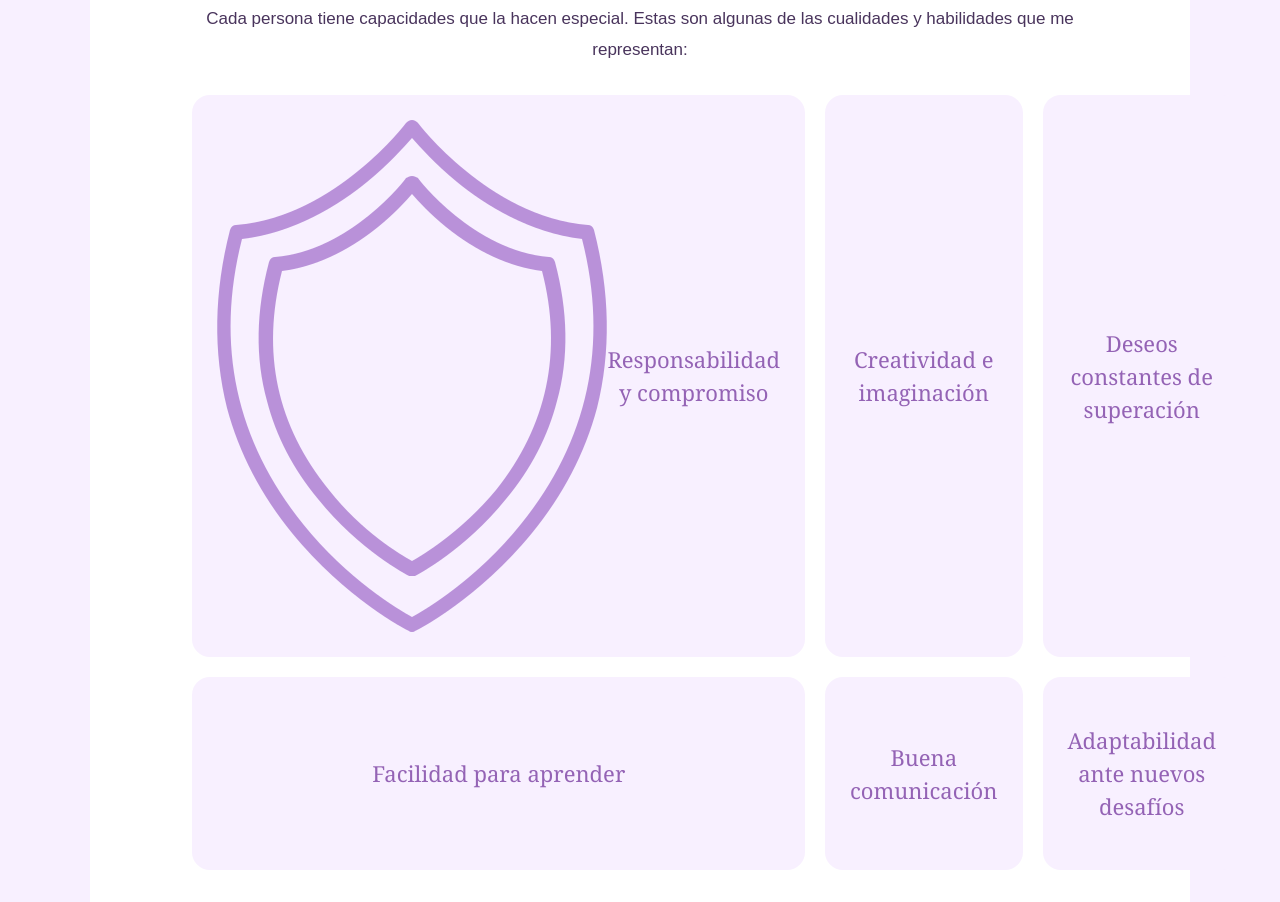
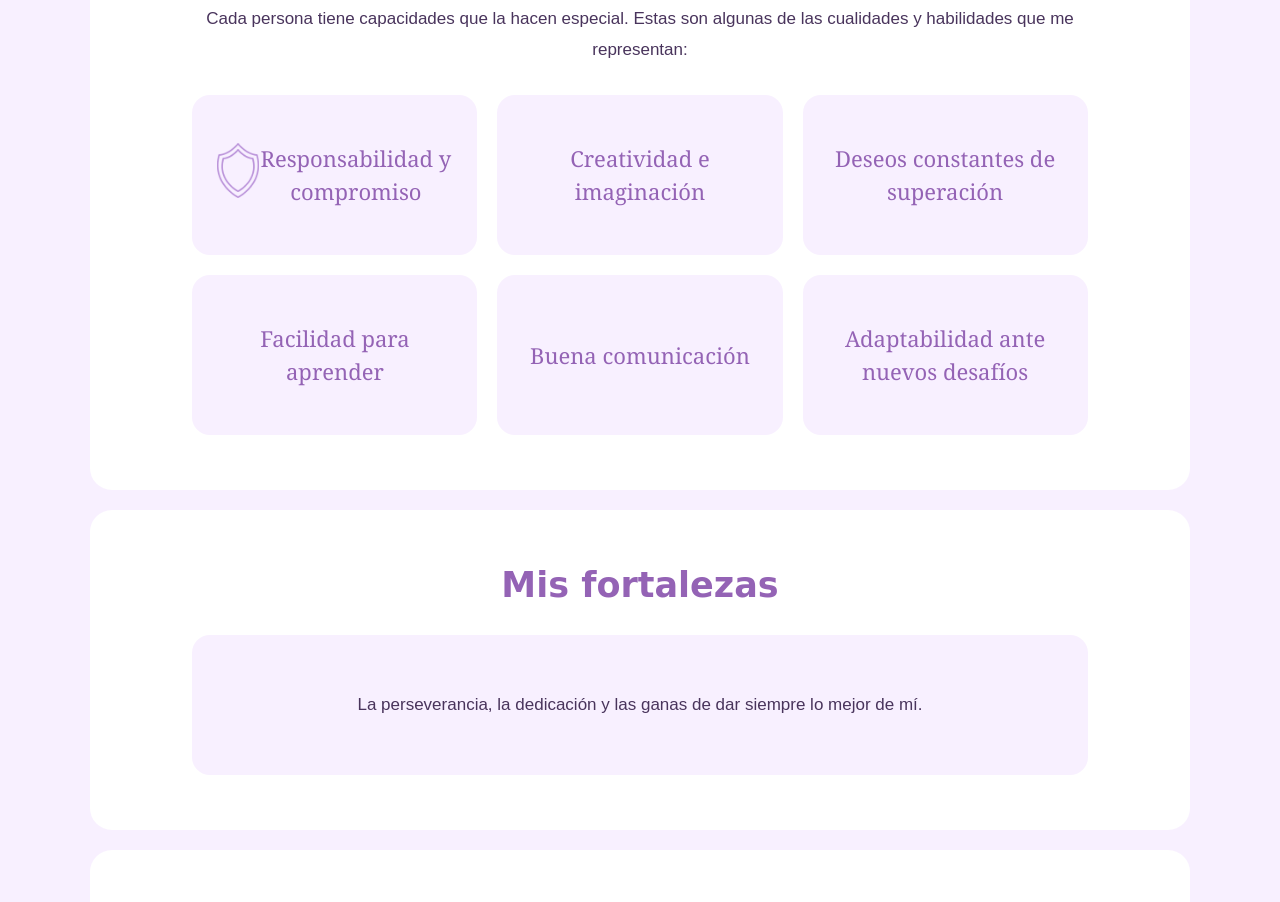
Before and after one commit to marbelym/Web-blog-new, a plain HTML site: page index.html in a window 1280 px wide. Shown: the part 1260-2162 px from the top of the page. Drawn offline with Linux system fonts and the light colour scheme.

Commit message:
Update index.html

```diff
--- a/index.html
+++ b/index.html
@@ -901,6 +901,14 @@ fotos.forEach(foto => {
   });
 });
 </script>
-
+  <style>
+.icono-habilidad {
+  width: 55px;
+  height: 55px;
+  object-fit: contain;
+  display: block;
+  margin: 0 auto 10px;
+}
+  </style>
 </body>
 </html>
```
